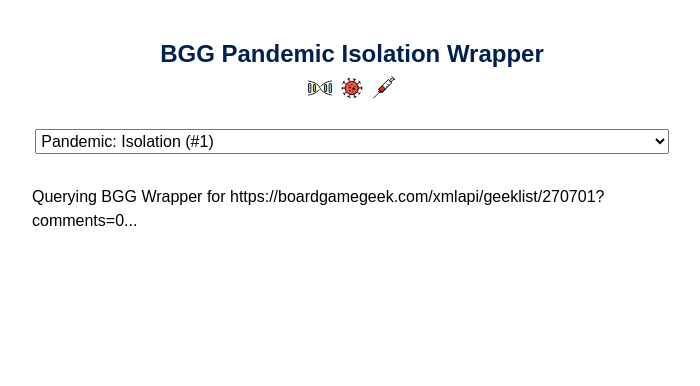
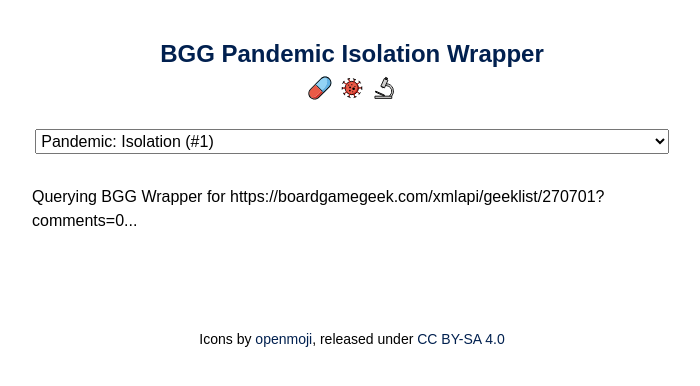
Before and after one commit to goYippi-labs/bgg-pandemic-isolation-wrapper, a plain HTML site: page index.html in a window 1280 px wide. Shown: the whole page, without its empty margins (288-988 px from the left). Drawn offline with nearby package versions, Linux system fonts and the light colour scheme; no server answers; a web font is replaced by a local one.

Commit message:
More SVGs, Credits

```diff
--- a/index.html
+++ b/index.html
@@ -104,6 +104,13 @@
 			padding: 2px 1px;
 			margin-bottom: 15px;
 		}
+		.credits {
+			text-align: center;
+			font-size: 0.875em;
+			max-width: 640px;
+			margin: 0 auto;
+			padding: 20px;
+		}
 	</style>
 </head>
 
@@ -131,16 +138,17 @@
 		</select>
 	</header>
 	<div id='bgg-wrapper' class="bgg-feed"></div>
+	<div class="credits">Icons by <a href="https://openmoji.org/">openmoji</a>, released under <a href="https://creativecommons.org/licenses/by-sa/4.0/">CC BY-SA 4.0</a></div>
 
 	<script src="https://code.jquery.com/jquery-1.12.4.min.js"></script>
 	<script>
 		var $=jQuery;
 
-		var svgs = ["svg/1F9A0.svg", "svg/1F9EA.svg", "svg/1F9EB.svg", "svg/1F9EC.svg", "svg/1F48A.svg", "svg/1F489.svg"];
+		var svgs = ['svg/1F9A0.svg', 'svg/1F9EA.svg', 'svg/1F9EB.svg', 'svg/1F9EC.svg', 'svg/1F48A.svg', 'svg/1F489.svg', 'svg/1F52C.svg', 'svg/1FA7A.svg'];
 
 		$.fn.loadBGG = function(url) {
 	    //Credit: http://stackoverflow.com/questions/10943544/how-to-parse-an-rss-feed-using-javascript
-	    this.html("<p class='ie-hidden'>Querying BGG Wrapper for " + url + "...</p>");
+	    this.html('<p class="ie-hidden">Querying BGG Wrapper for ' + url + '...</p>');
 
 	    var target = this;
 
```
Also changed, not shown: svg/1F52C.svg (added), svg/1FA7A.svg (added).
